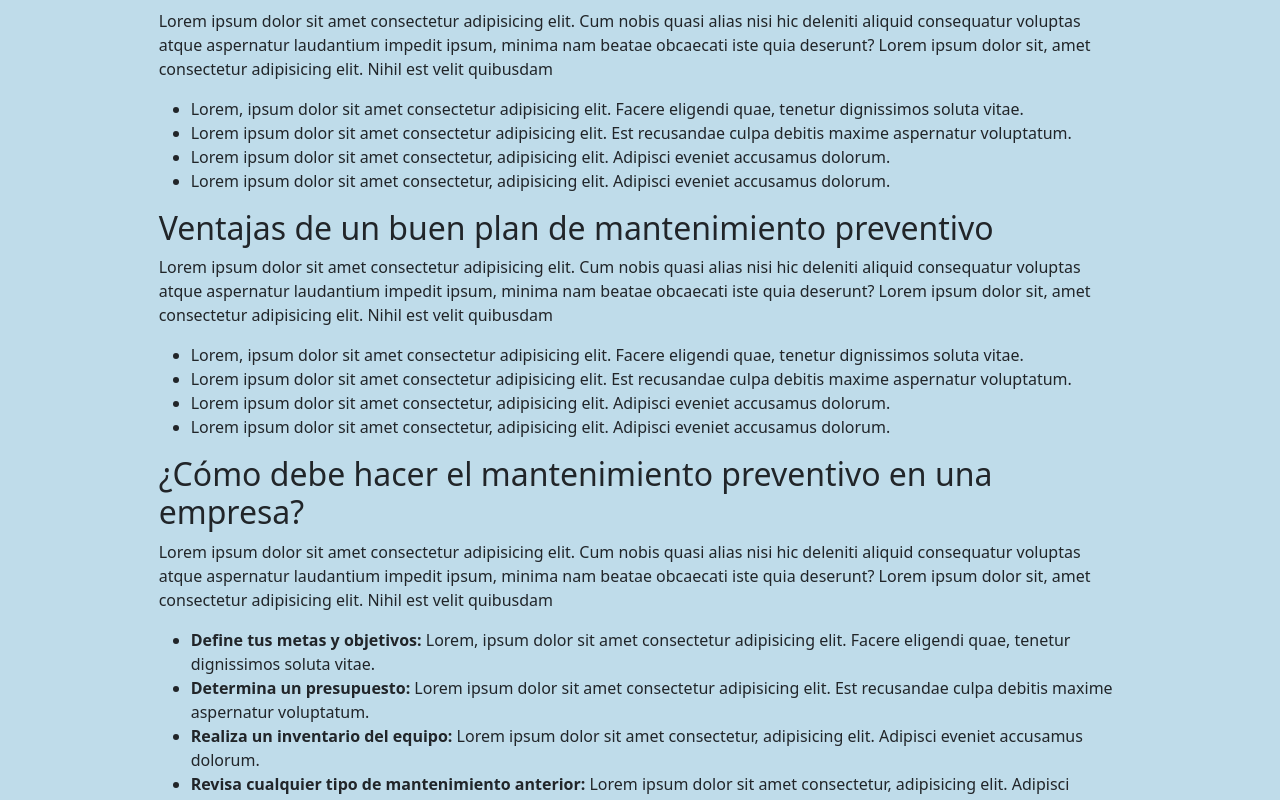
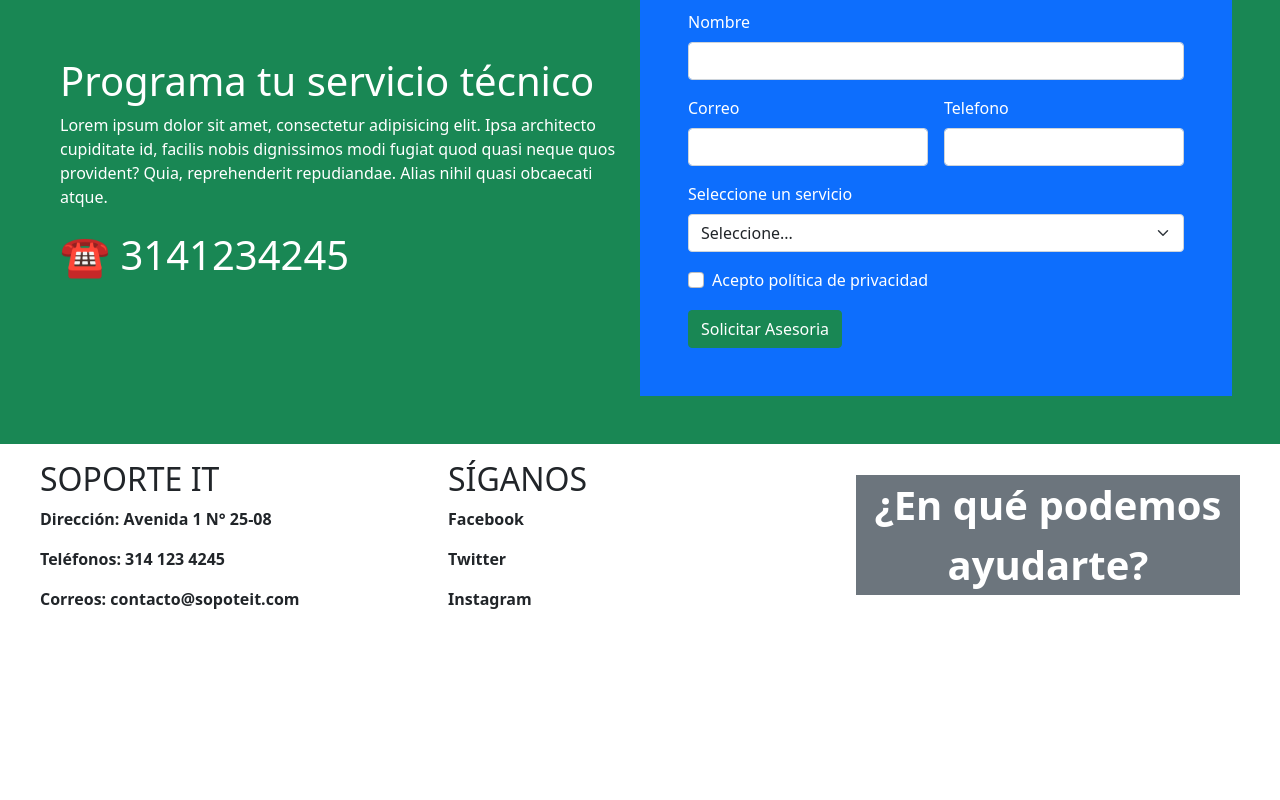
Before and after one commit to MisionTIC-G8-E7/frontend, a React (Create React App) app: page /mantenimiento-computadores in a window 1280 px wide. Shown: the part 2960-3760 px from the top of the page. After the commit the page ends 3603 px from the top, so only its background shows below. Built offline with nearby package versions, Linux system fonts and the light colour scheme.

Commit message:
Update 24/11/2021:07:15/PM

```diff
--- /dev/null
+++ b/src/components/LlamadoAccion.js
@@ -0,0 +1,70 @@
+const LlamadoAccion = () => {
+  return (
+    <div className="row justify-content-center align-items-center bg-success p-5 h-auto">
+      <div className="col-12 col-sm-6 text-white">
+        <h3 className="fs-1">Programa tu servicio técnico</h3>
+        <p>
+          Lorem ipsum dolor sit amet, consectetur adipisicing elit. Ipsa
+          architecto cupiditate id, facilis nobis dignissimos modi fugiat quod
+          quasi neque quos provident? Quia, reprehenderit repudiandae. Alias
+          nihil quasi obcaecati atque.
+        </p>
+
+        <p className="fs-1">☎ 3141234245</p>
+      </div>
+
+      <div className="col-12 col-sm-6 bg-primary p-5 text-white">
+        <form class="row g-3">
+          <div class="col-md-12">
+            <label for="inputEmail4" class="form-label">
+              Nombre
+            </label>
+            <input type="text" class="form-control" id="inputEmail4" />
+          </div>
+          <div class="col-md-6">
+            <label for="inputPassword4" class="form-label">
+              Correo
+            </label>
+            <input type="email" class="form-control" id="inputPassword4" />
+          </div>
+          <div class="col-6">
+            <label for="inputAddress" class="form-label">
+              Telefono
+            </label>
+            <input type="number" class="form-control" id="inputAddress" />
+          </div>
+
+          <div class="col-md-12">
+            <label for="inputState" class="form-label">
+              Seleccione un servicio
+            </label>
+            <select id="inputState" class="form-select">
+              <option selected>Seleccione...</option>
+              <option>Servicio de soporte técnico remoto</option>
+              <option>
+                Servicio de mantenimiento de computadores o portátiles
+              </option>
+              <option>Instalacion y licenciamiento de progrmas</option>
+              <option>Venta de computadores y accesorios</option>
+            </select>
+          </div>
+          <div class="col-12">
+            <div class="form-check">
+              <input class="form-check-input" type="checkbox" id="gridCheck" />
+              <label class="form-check-label" for="gridCheck">
+                Acepto política de privacidad
+              </label>
+            </div>
+          </div>
+          <div class="col-12">
+            <button type="submit" class="btn btn-success">
+              Solicitar Asesoria
+            </button>
+          </div>
+        </form>
+      </div>
+    </div>
+  );
+};
+
+export default LlamadoAccion;
--- a/src/views/Home.js
+++ b/src/views/Home.js
@@ -3,6 +3,7 @@ import Card2 from "../components/Card2";
 import "../views/home.css";
 import Menu from "../components/Menu";
 import Footer from "../components/Footer";
+import LlamadoAccion from "../components/LlamadoAccion";
 
 export default function Home(props) {
   return (
@@ -102,6 +103,7 @@ Software"
           </Card2>
         </div>
       </div>
+      <LlamadoAccion />
       {/* FOOTER */}
       <Footer />
     </>
--- a/src/views/soporte/Hardware.js
+++ b/src/views/soporte/Hardware.js
@@ -1,4 +1,5 @@
 import Footer from "../../components/Footer";
+import LlamadoAccion from "../../components/LlamadoAccion";
 import Menu from "../../components/Menu";
 
 const Hardware = () => {
@@ -279,7 +280,7 @@ const Hardware = () => {
         </div>
         <div className="col-12 col-sm-1"></div>
       </div>
-
+      <LlamadoAccion />
       <Footer />
     </>
   );
--- a/src/views/soporte/Mantenimiento.js
+++ b/src/views/soporte/Mantenimiento.js
@@ -1,4 +1,5 @@
 import Footer from "../../components/Footer";
+import LlamadoAccion from "../../components/LlamadoAccion";
 import Menu from "../../components/Menu";
 
 const Mantenimiento = () => {
@@ -216,7 +217,7 @@ const Mantenimiento = () => {
         </div>
         <div className="col-12 col-sm-1"></div>
       </div>
-
+      <LlamadoAccion />
       <Footer />
     </>
   );
--- a/src/views/soporte/MantenimientoPc.js
+++ b/src/views/soporte/MantenimientoPc.js
@@ -1,4 +1,5 @@
 import Footer from "../../components/Footer";
+import LlamadoAccion from "../../components/LlamadoAccion";
 import Menu from "../../components/Menu";
 
 const MantenimientoPc = () => {
@@ -204,125 +205,8 @@ const MantenimientoPc = () => {
             </div>
           </div>
         </div>
-        <div className="col-12 col-sm-1"></div>
       </div>
-
-      <div className="row justify-content-center align-items-center fondoCard2 p-5 h-auto">
-        <div className="col-12 col-sm-1"></div>
-
-        <div className="col-12 col-sm-10">
-          <h2>Bondades del mantenimiento correctivo </h2>
-          <p>
-            Lorem ipsum dolor sit amet consectetur adipisicing elit. Cum nobis
-            quasi alias nisi hic deleniti aliquid consequatur voluptas atque
-            aspernatur laudantium impedit ipsum, minima nam beatae obcaecati
-            iste quia deserunt? Lorem ipsum dolor sit, amet consectetur
-            adipisicing elit. Nihil est velit quibusdam
-          </p>
-          <ul>
-            <li>
-              Lorem, ipsum dolor sit amet consectetur adipisicing elit. Facere
-              eligendi quae, tenetur dignissimos soluta vitae.
-            </li>
-            <li>
-              Lorem ipsum dolor sit amet consectetur adipisicing elit. Est
-              recusandae culpa debitis maxime aspernatur voluptatum.
-            </li>
-            <li>
-              Lorem ipsum dolor sit amet consectetur, adipisicing elit. Adipisci
-              eveniet accusamus dolorum.
-            </li>
-            <li>
-              Lorem ipsum dolor sit amet consectetur, adipisicing elit. Adipisci
-              eveniet accusamus dolorum.
-            </li>
-          </ul>
-        </div>
-        <div className="col-12 col-sm-1"></div>
-
-        <div className="col-12 col-sm-1"></div>
-
-        <div className="col-12 col-sm-10">
-          <h2>Ventajas de un buen plan de mantenimiento preventivo </h2>
-          <p>
-            Lorem ipsum dolor sit amet consectetur adipisicing elit. Cum nobis
-            quasi alias nisi hic deleniti aliquid consequatur voluptas atque
-            aspernatur laudantium impedit ipsum, minima nam beatae obcaecati
-            iste quia deserunt? Lorem ipsum dolor sit, amet consectetur
-            adipisicing elit. Nihil est velit quibusdam
-          </p>
-          <ul>
-            <li>
-              Lorem, ipsum dolor sit amet consectetur adipisicing elit. Facere
-              eligendi quae, tenetur dignissimos soluta vitae.
-            </li>
-            <li>
-              Lorem ipsum dolor sit amet consectetur adipisicing elit. Est
-              recusandae culpa debitis maxime aspernatur voluptatum.
-            </li>
-            <li>
-              Lorem ipsum dolor sit amet consectetur, adipisicing elit. Adipisci
-              eveniet accusamus dolorum.
-            </li>
-            <li>
-              Lorem ipsum dolor sit amet consectetur, adipisicing elit. Adipisci
-              eveniet accusamus dolorum.
-            </li>
-          </ul>
-        </div>
-        <div className="col-12 col-sm-1"></div>
-
-        <div className="col-12 col-sm-1"></div>
-
-        <div className="col-12 col-sm-10">
-          <h2>¿Cómo debe hacer el mantenimiento preventivo en una empresa? </h2>
-          <p>
-            Lorem ipsum dolor sit amet consectetur adipisicing elit. Cum nobis
-            quasi alias nisi hic deleniti aliquid consequatur voluptas atque
-            aspernatur laudantium impedit ipsum, minima nam beatae obcaecati
-            iste quia deserunt? Lorem ipsum dolor sit, amet consectetur
-            adipisicing elit. Nihil est velit quibusdam
-          </p>
-          <ul>
-            <li>
-              <b>Define tus metas y objetivos:</b> Lorem, ipsum dolor sit amet
-              consectetur adipisicing elit. Facere eligendi quae, tenetur
-              dignissimos soluta vitae.
-            </li>
-            <li>
-              <b>Determina un presupuesto:</b> Lorem ipsum dolor sit amet
-              consectetur adipisicing elit. Est recusandae culpa debitis maxime
-              aspernatur voluptatum.
-            </li>
-            <li>
-              <b>Realiza un inventario del equipo:</b> Lorem ipsum dolor sit
-              amet consectetur, adipisicing elit. Adipisci eveniet accusamus
-              dolorum.
-            </li>
-            <li>
-              <b>Revisa cualquier tipo de mantenimiento anterior:</b> Lorem
-              ipsum dolor sit amet consectetur, adipisicing elit. Adipisci
-              eveniet accusamus dolorum.
-            </li>
-            <li>
-              <b>Infórmate sobre las obligaciones legales:</b> Lorem ipsum dolor
-              sit amet consectetur, adipisicing elit. Adipisci eveniet accusamus
-              dolorum.
-            </li>
-            <li>
-              <b>Planifica el mantenimiento:</b> Lorem ipsum dolor sit amet
-              consectetur, adipisicing elit. Adipisci eveniet accusamus dolorum.
-            </li>
-            <li>
-              <b>Ejecuta tu plan de mantenimiento:</b> Lorem ipsum dolor sit
-              amet consectetur, adipisicing elit. Adipisci eveniet accusamus
-              dolorum.
-            </li>
-          </ul>
-        </div>
-        <div className="col-12 col-sm-1"></div>
-      </div>
-
+      <LlamadoAccion />
       <Footer />
     </>
   );
```
Also changed, not shown: src/views/soporte/LiceSoftware.js (added).
